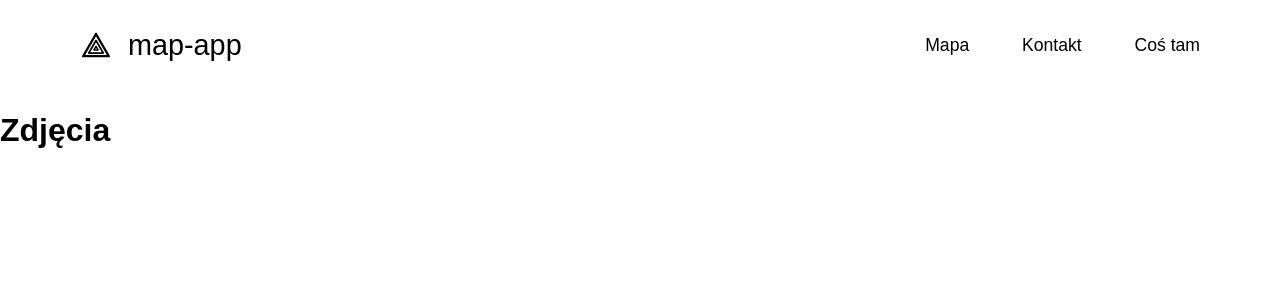
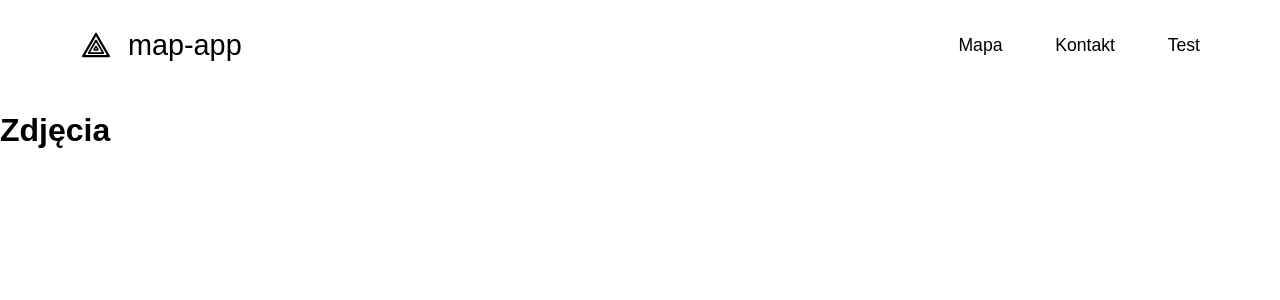
Before and after one commit to Habownia/map-app, a Next.js app: page /test in a window 1280 px wide. Shown: the top 300 px of the page. Built offline with nearby package versions, Linux system fonts and the light colour scheme; a web font is replaced by a local one.

Commit message:
Navbar animations, links

```diff
--- a/components/Nav.tsx
+++ b/components/Nav.tsx
@@ -1,17 +1,35 @@
+import Link from 'next/link';
+
+import { AiOutlineHeatMap } from 'react-icons/ai';
 import style from '../sass/Nav.module.scss';
-import { AiOutlineHeatMap } from 'react-icons/ai';
 
 export default function Nav() {
+	//style
+	const liLink = `${style.link_li} ${style.link}`;
+
 	return (
 		<div className={style.nav}>
-			<div className={style.logo}>
+			<Link href='/map' className={`${style.logo} ${style.link}`}>
 				<AiOutlineHeatMap className={style.logoIcon} />
 				<p>map-app</p>
-			</div>
+			</Link>
+
 			<ul className={style.list}>
-				<li>Mapa</li>
-				<li>Kontakt</li>
-				<li>Coś tam</li>
+				<li>
+					<Link href='/map' className={liLink}>
+						Mapa
+					</Link>
+				</li>
+				<li>
+					<Link href='/' className={liLink}>
+						Kontakt
+					</Link>
+				</li>
+				<li>
+					<Link href='/test' className={liLink}>
+						Test
+					</Link>
+				</li>
 			</ul>
 		</div>
 	);
--- a/sass/Nav.module.scss
+++ b/sass/Nav.module.scss
@@ -31,3 +31,30 @@
 		cursor: pointer;
 	}
 }
+
+.link {
+	color: black;
+	text-decoration: none;
+}
+
+.link_li {
+	position: relative;
+
+	&:before {
+		content: '';
+		position: absolute;
+		width: 100%;
+		height: 2px;
+		bottom: 0;
+		margin: -5px 0;
+		background-color: black;
+		visibility: hidden;
+		transform: scaleX(0);
+		transition: all 0.3s ease-in-out 0s;
+	}
+
+	&:hover:before {
+		visibility: visible;
+		transform: scaleX(1);
+	}
+}
```
